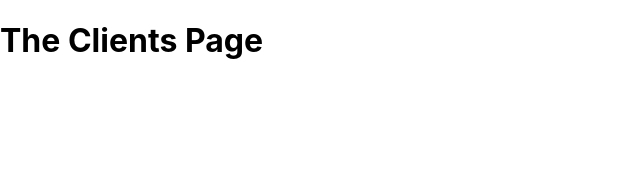
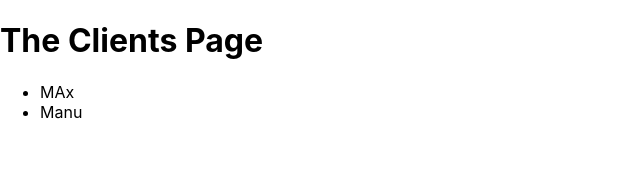
Before and after one commit to chagy/next-react-coures, a Next.js app: page /clients in a window 1280 px wide. Shown: the top 172 px of the page, without its empty margins (0-640 px from the left). Built offline with nearby package versions, Linux system fonts and the light colour scheme.

Commit message:
Navigating

```diff
--- a/pages/clients/index.js
+++ b/pages/clients/index.js
@@ -1,7 +1,20 @@
+import Link from "next/link";
+
 function ClientsPage() {
+  const clients = [
+    { id: "max", name: "MAx" },
+    { id: "manu", name: "Manu" },
+  ];
   return (
     <div>
       <h1>The Clients Page</h1>
+      <ul>
+        {clients.map((client) => (
+          <li key={client.id}>
+            <Link href={`/clients/${client.id}`}>{client.name}</Link>
+          </li>
+        ))}
+      </ul>
     </div>
   );
 }
```
